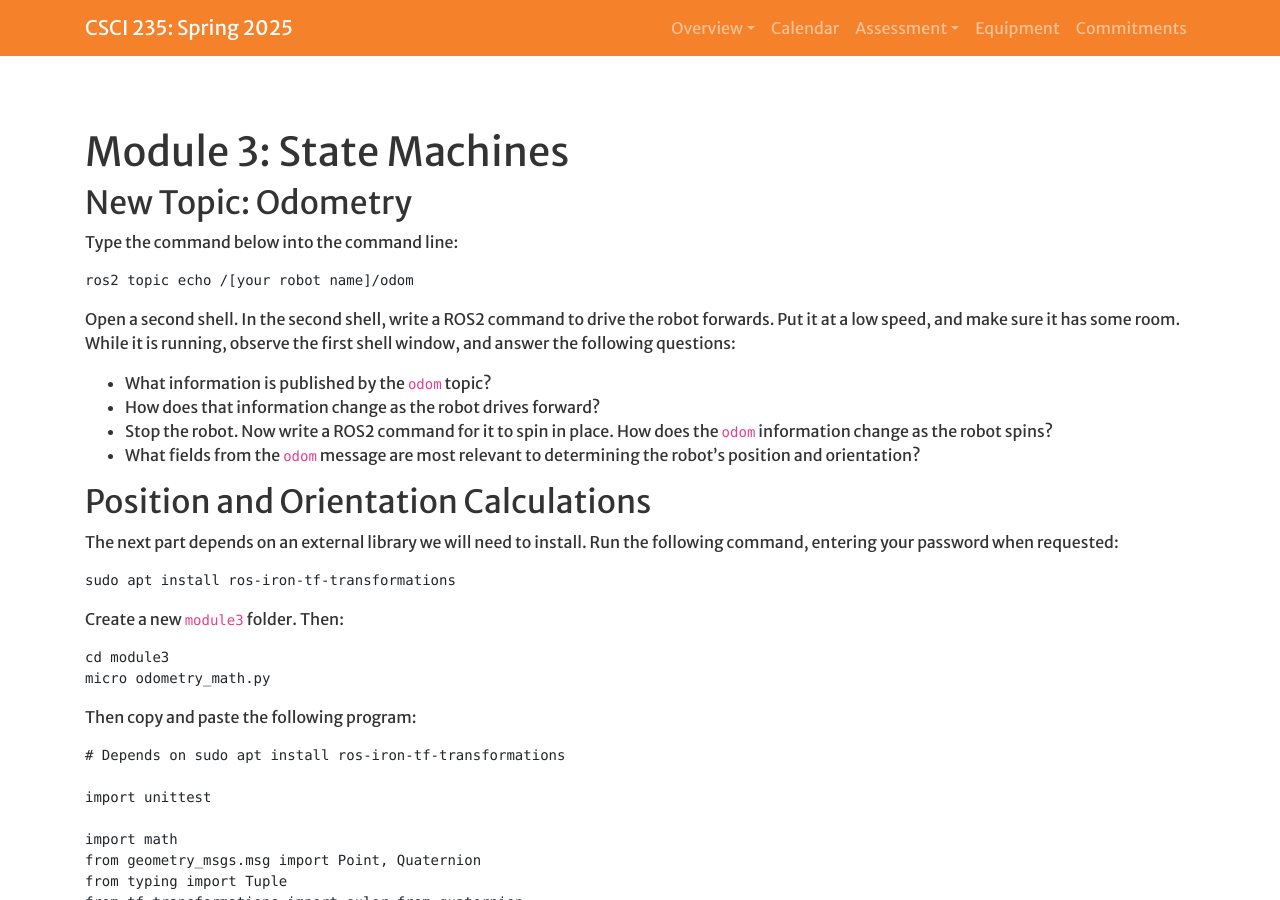
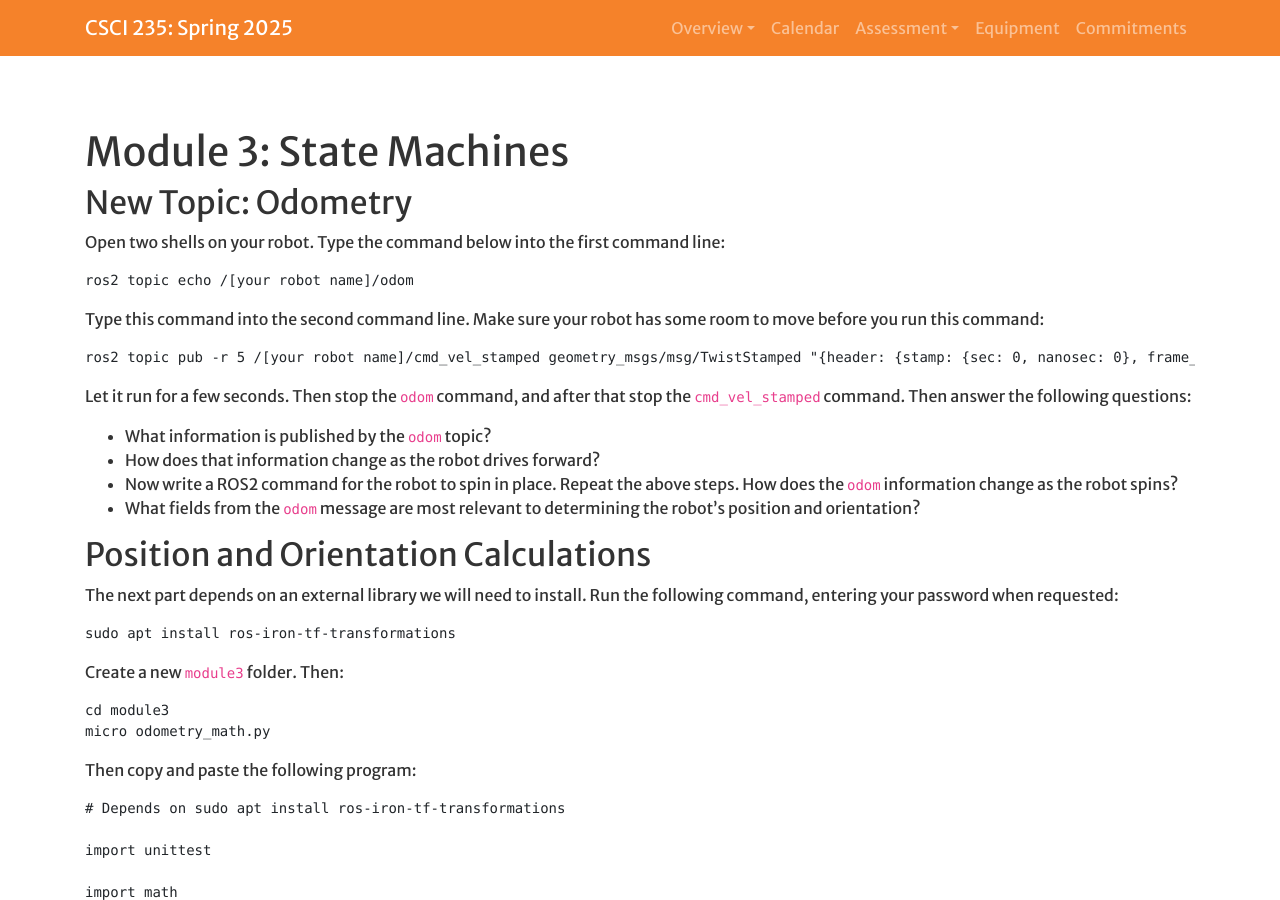
Before and after one commit to Hendrix-CS/csci235, a Jekyll site: the page built from modules/state_machines.md, in a window 1280 px wide and 900 px high. Built offline with Jekyll 4.4.1, drawn with Linux system fonts in a browser that asks for light colours; a script that is not in the unit is left out; our own code applies the rules of GitHub Pages for plain Markdown files.

Commit message:
Made some improvements to command-line odometry

````diff
--- a/modules/state_machines.md
+++ b/modules/state_machines.md
@@ -7,19 +7,24 @@ worktitle: State Machines
 
 ## New Topic: Odometry
 <!-- Exploration: odom from the command line -->
-Type the command below into the command line:
+Open two shells on your robot. Type the command below into the first command line:
+
 ```
 ros2 topic echo /[your robot name]/odom
 ```
 
-<!-- Application: ROS motors from command line -->
-Open a second shell. In the second shell, write a ROS2 command to drive the robot forwards.
-Put it at a low speed, and make sure it has some room. While it is running, observe the
-first shell window, and answer the following questions:
+Type this command into the second command line. Make sure your robot has some room to
+move before you run this command:
+```
+ros2 topic pub -r 5 /[your robot name]/cmd_vel_stamped geometry_msgs/msg/TwistStamped "{header: {stamp: {sec: 0, nanosec: 0}, frame_id: ''}, twist: {linear: {x: 0.1, y: 0.0, z: 0.0}, angular: {x: 0.0, y: 0.0, z: 0.0}}}"
+```
+
+Let it run for a few seconds. Then stop the `odom` command, and after that stop the `cmd_vel_stamped` command.
+Then answer the following questions:
 * What information is published by the `odom` topic?
 * How does that information change as the robot drives forward?
-* Stop the robot. Now write a ROS2 command for it to spin in place. How does the `odom`
-  information change as the robot spins?
+* Now write a ROS2 command for the robot to spin in place. Repeat the above steps.
+  How does the `odom` information change as the robot spins?
 <!-- Concept invention: Odometry -->
 * What fields from the `odom` message are most relevant to determining the robot's
   position and orientation?
````
